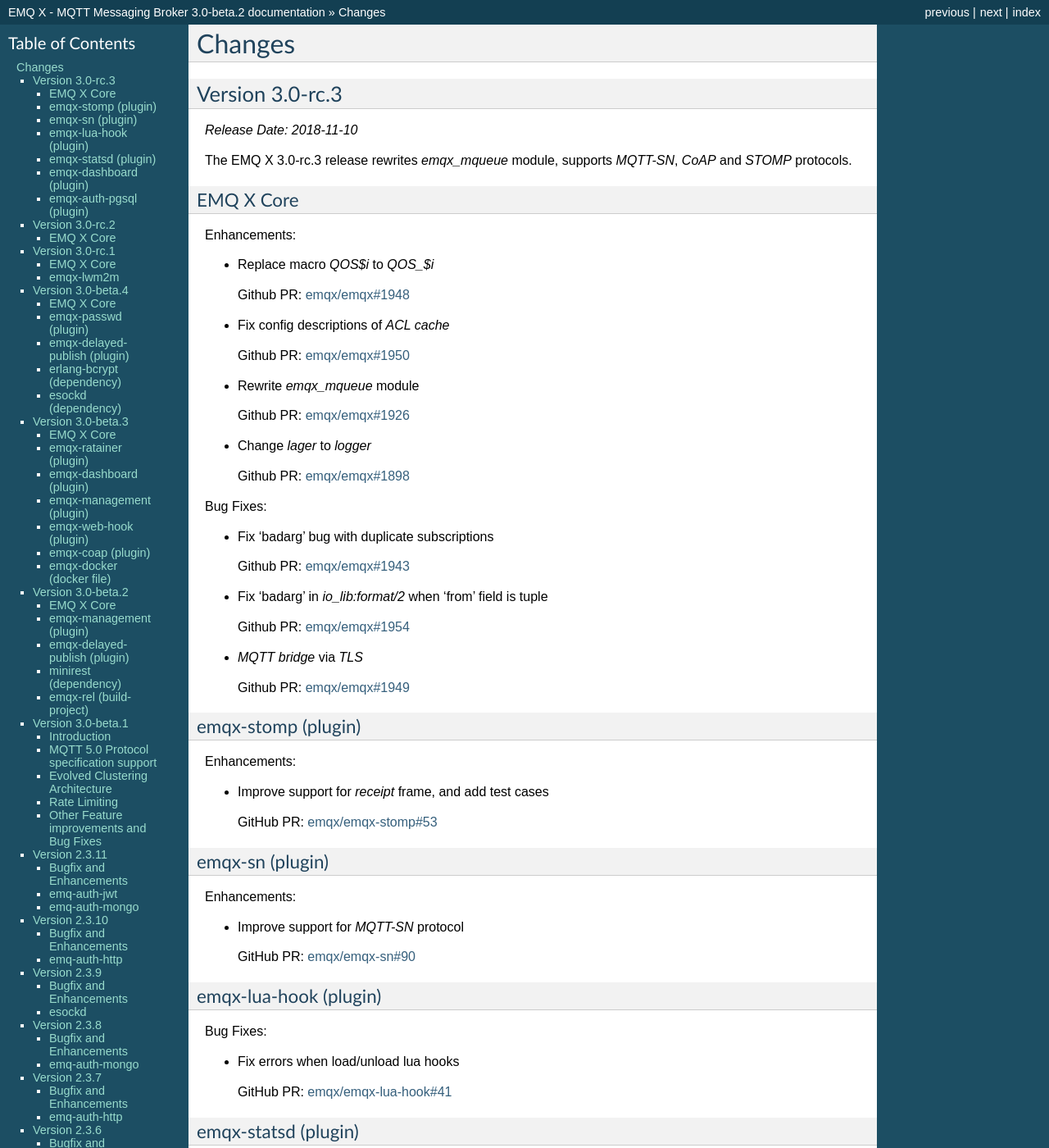
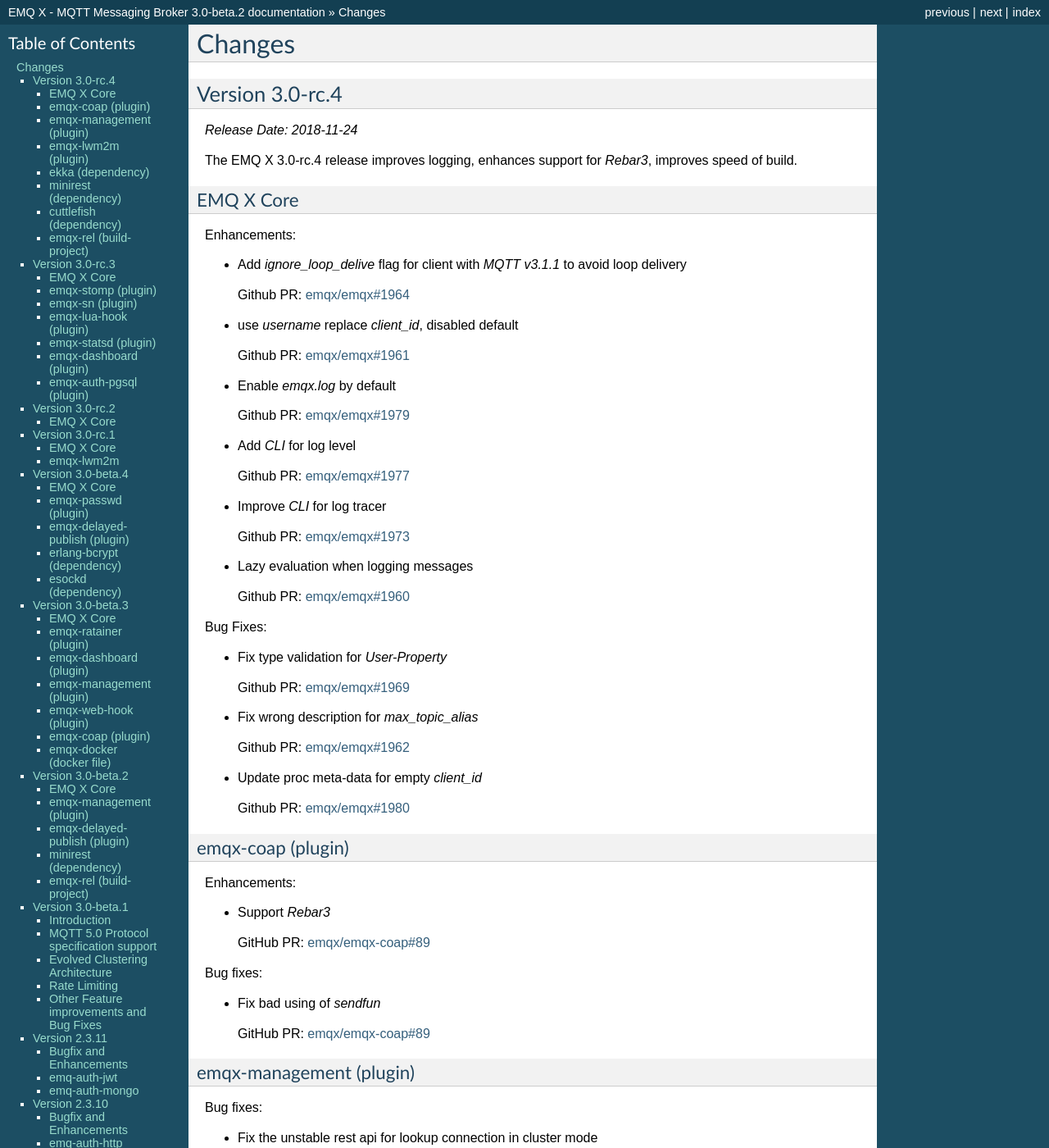
Before and after one commit to emqxarchive/emqx-docs-en, a Sphinx documentation site: the page built from source/changes.rst, in a window 1280 px wide and 1400 px high. Shown: the whole window at 82% size. Built offline with Sphinx 7.4.7, drawn with Linux system fonts in a browser that asks for light colours; some of the changed text lies outside the part shown.

Commit message:
Version v3.0-rc.4 change log

```diff
--- a/source/changes.rst
+++ b/source/changes.rst
@@ -4,6 +4,148 @@
 =======
 Changes
 =======
+
+------------------
+Version 3.0-rc.4
+------------------
+
+*Release Date: 2018-11-24*
+
+The EMQ X 3.0-rc.4 release improves logging, enhances support for `Rebar3`, improves speed of build.
+
+EMQ X Core
+----------
+
+Enhancements:
+
+- Add `ignore_loop_delive` flag for client with `MQTT v3.1.1` to avoid loop delivery
+
+  Github PR:
+  `emqx/emqx#1964 <https://github.com/emqx/emqx/pull/1964>`__
+
+- use `username` replace `client_id`, disabled default
+
+  Github PR:
+  `emqx/emqx#1961 <https://github.com/emqx/emqx/pull/1961>`__
+
+- Enable `emqx.log` by default
+
+  Github PR:
+  `emqx/emqx#1979 <https://github.com/emqx/emqx/pull/1979>`__
+
+- Add `CLI` for log level
+
+  Github PR:
+  `emqx/emqx#1977 <https://github.com/emqx/emqx/pull/1977>`__
+
+- Improve `CLI` for log tracer
+
+  Github PR:
+  `emqx/emqx#1973 <https://github.com/emqx/emqx/pull/1973>`__
+
+- Lazy evaluation when logging messages
+
+  Github PR:
+  `emqx/emqx#1960 <https://github.com/emqx/emqx/pull/1960>`__
+
+Bug Fixes:
+
+- Fix type validation for `User-Property`
+
+  Github PR:
+  `emqx/emqx#1969 <https://github.com/emqx/emqx/pull/1969>`__
+
+- Fix wrong description for `max_topic_alias`
+
+  Github PR:
+  `emqx/emqx#1962 <https://github.com/emqx/emqx/pull/1962>`__
+
+- Update proc meta-data for empty `client_id`
+
+  Github PR:
+  `emqx/emqx#1980 <https://github.com/emqx/emqx/pull/1980>`__
+
+emqx-coap (plugin)
+------------------
+
+Enhancements:
+
+- Support `Rebar3`
+
+  GitHub PR:
+  `emqx/emqx-coap#89 <https://github.com/emqx/emqx-coap/pull/89>`__
+
+Bug fixes:
+
+- Fix bad using of `sendfun`
+
+  GitHub PR:
+  `emqx/emqx-coap#89 <https://github.com/emqx/emqx-coap/pull/89>`__
+
+emqx-management (plugin)
+------------------------
+
+Bug fixes:
+
+- Fix the unstable rest api for lookup connection in cluster mode
+
+  GitHub PR:
+  `emqx/emqx-management#11 <https://github.com/emqx/emqx-management/pull/11>`__
+
+emqx-lwm2m (plugin)
+-------------------
+
+Bug fixes:
+
+- Fix the processing of `update` packet
+
+  GitHub PR:
+  `emqx/emqx-lwm2m#8 <https://github.com/emqx/emqx-lwm2m/pull/8>`__
+
+ekka (dependency)
+-----------------
+
+Bug Fixes:
+
+- Fix bug in distributed lock
+
+  GitHub PR:
+  `emqx/ekka#39 <https://github.com/emqx/ekka/pull/39>`__
+
+minirest (dependency)
+---------------------
+
+Enhancements:
+
+- Support `Rebar3`
+
+  GitHub PR:
+  `emqx/minirest#6 <https://github.com/emqx/minirest/pull/6>`__
+
+cuttlefish (dependency)
+-----------------------
+
+Bug fixes:
+
+- Change default logger to `std_error`
+
+  GitHub PR:
+  `emqx/cuttlefish#4 <https://github.com/emqx/cuttlefish/pull/4>`__
+
+emqx-rel (build-project)
+------------------------
+
+Enhancements:
+
+- Build with `cuttlefish`
+
+  GitHub PR:
+  `emqx/emqx-rel#253 <https://github.com/emqx/emqx-rel/pull/253>`__
+
+- `delay_publish` plugin is disabled by default
+
+  GitHub PR:
+  `emqx/emqx-rel#251 <https://github.com/emqx/emqx-rel/pull/251>`__
 
 ------------------
 Version 3.0-rc.3
```
